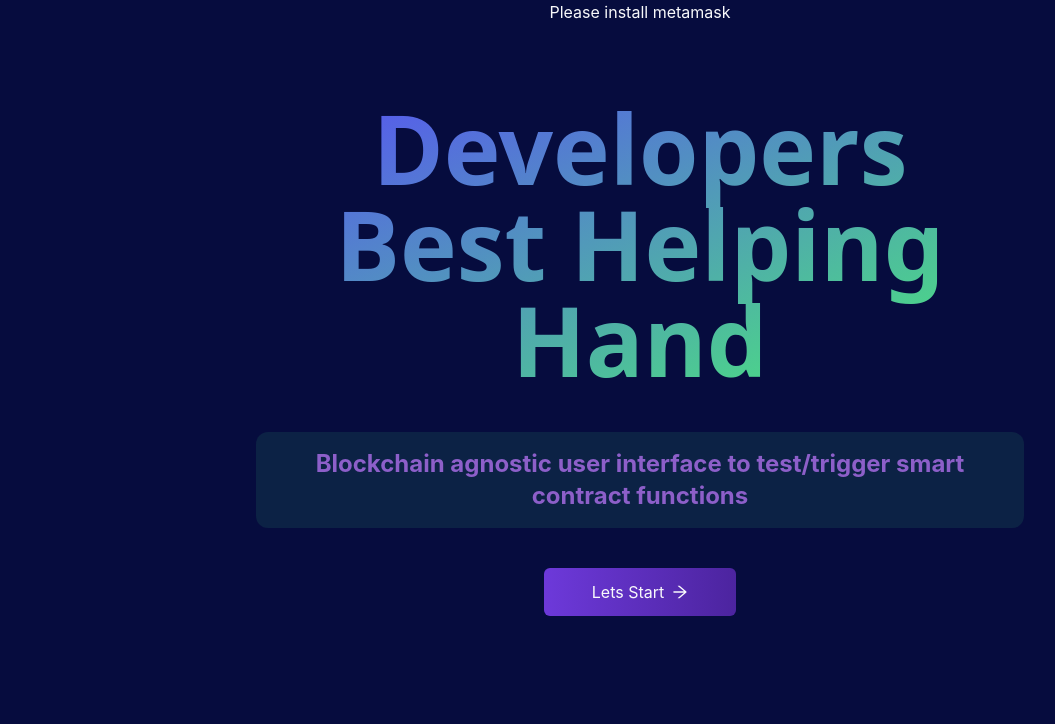
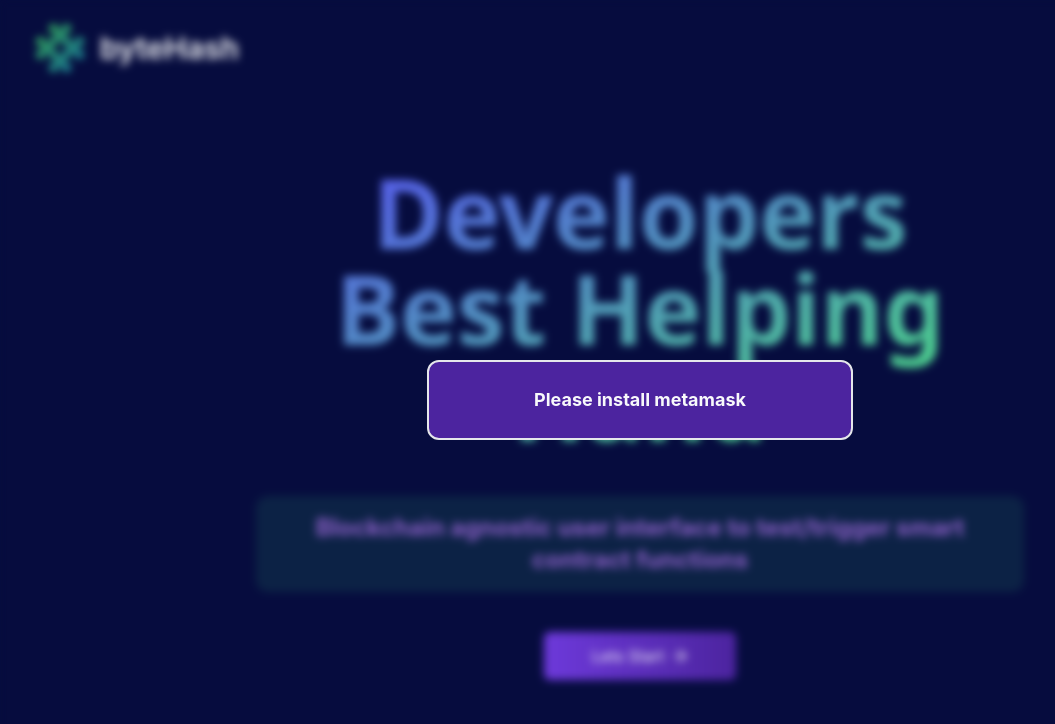
Before and after one commit to bytehash-tech/web3conHack, a React (Create React App) app: page / in a window 1280 px wide. Shown: the top 724 px of the page, without its empty margins (0-1055 px from the left). Built offline with nearby package versions, Linux system fonts and the light colour scheme; what tw-elements would draw is missing.

Commit message:
fix: metamask install popup

```diff
--- a/src/components/Header/Header.js
+++ b/src/components/Header/Header.js
@@ -25,9 +25,23 @@ export default function Header(props) {
     )
   } else {
     return (
-      <header>
-        <h1>Please install metamask</h1>
+
+
+      <header className="h-20 mt-2 px-5 flex items-center">
+        <img className="h-full" src={icon} alt="icon"></img>
+        <h1 className="mr-auto font-semibold justify-content-center text-3xl">
+          byteHash
+        </h1>
+        <div className='backdrop-filter z-10 backdrop-blur-sm absolute inset-0
+                        flex justify-center items-center text-left'>
+          <a className="bg-[#4c249f] p-6 border-2 w-1/3 text-center rounded-xl flex justify-center cursor-pointer"
+          href="https://metamask.io/" target="_blank" rel="noreferrer">
+                  <h1 className="text-lg font-bold">Please install metamask</h1>
+          </a>
+
+        </div>
       </header>
+
     )
   }
 }
```
